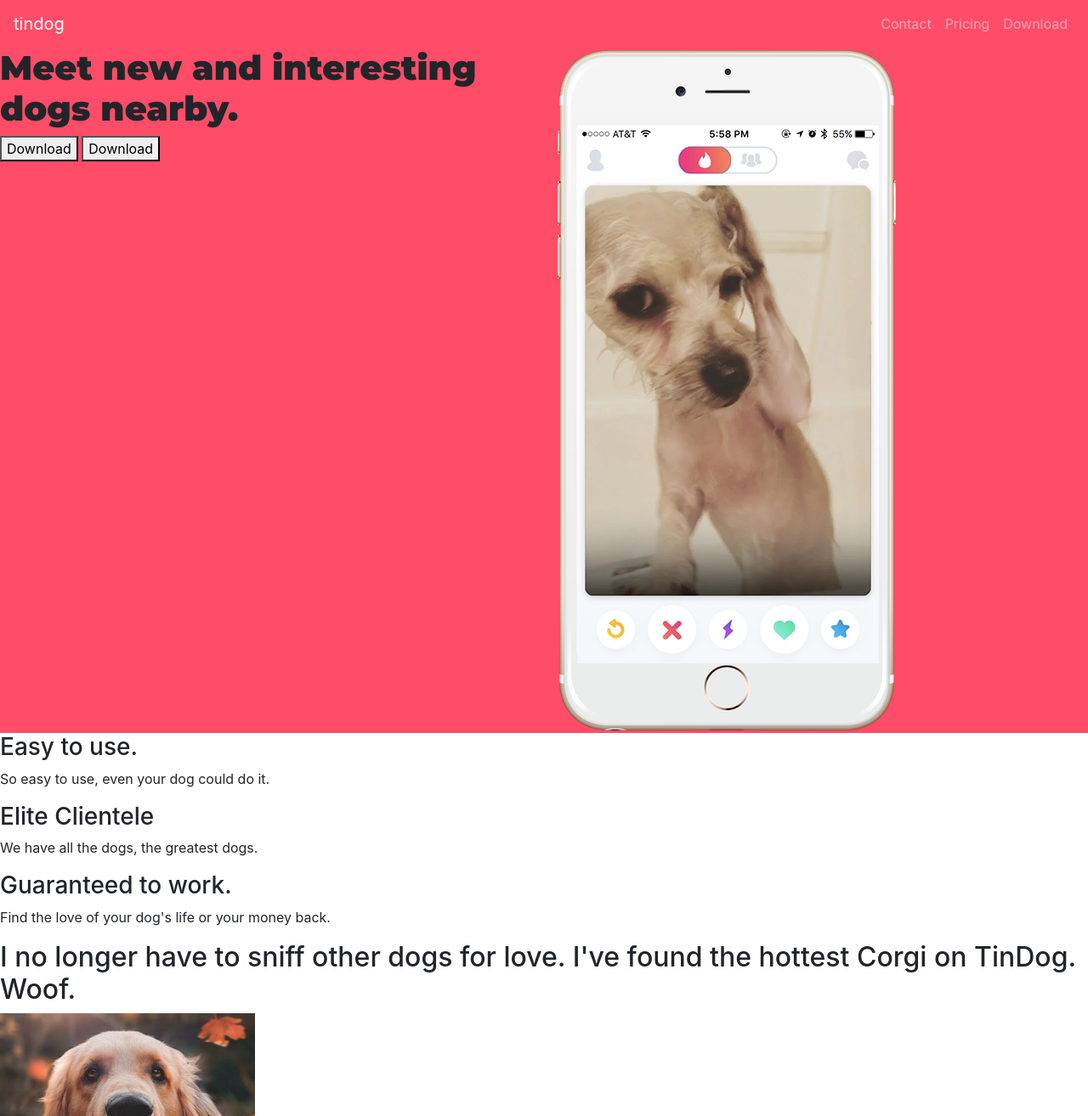
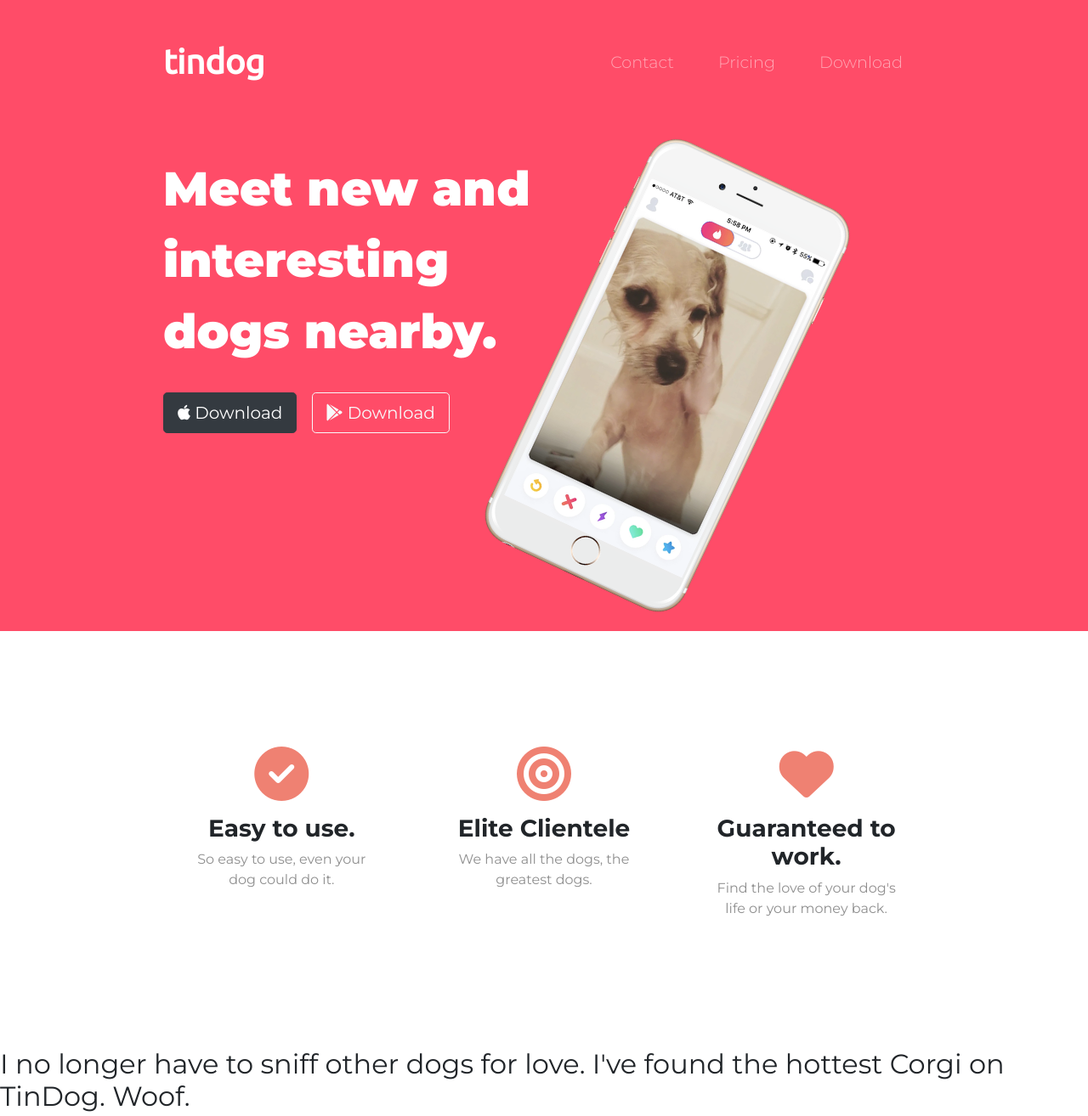
Before and after one commit to acristerna/Web-Developer-Bootcamp, a plain HTML site: page Bootstrap4/Tindog Project/index.html in a window 1280 px wide. Shown: the top 1314 px of the page at 85% size. Drawn offline with nearby package versions, Linux system fonts and the light colour scheme.

Commit message:
Nav and Features
Updates to HTML/CSS for Navbar and Features section

```diff
--- a/Bootstrap4/Tindog Project/css/styles.css
+++ b/Bootstrap4/Tindog Project/css/styles.css
@@ -1,10 +1,85 @@
+body {
+    font-family: 'Montserrat';
+}
+
 #title {
     background-color: #ff4c68;
+    color: #fff;
 }
 
 h1 {
     font-family: 'Montserrat';
     font-weight: 900;
-    font-size: 3rem;
+    font-size: 3.5rem;
     line-height: 1.5;
 }
+
+h3 {
+    font-family: 'Montserrat';
+    font-weight: 700;
+}
+
+p {
+    color: #8f8f8f;
+}
+
+.container-fluid{
+    padding: 3% 15%;
+}
+
+/* Navigation Bar */
+
+.navbar {
+    padding: 0 0 4.5rem;
+}
+
+.navbar-brand {
+    font-family: 'Ubuntu';
+    font-size: 2.5rem;
+    font-weight: bold;
+}
+
+.nav-item {
+    padding: 0 18px;
+}
+
+.nav-link {
+    font-size: 1.2rem;
+    font-family: 'Montserrat';
+    font-weight: 300;
+
+}
+
+/* Download Buttons */
+
+.download-button {
+    margin: 5% 3% 5% 0;
+}
+
+/* Title Image */
+
+.title-image {
+    width: 60%;
+    transform: rotate(25deg);
+}
+
+/* Features */
+
+#features {
+    padding: 7% 15%;
+}
+
+.feature-box {
+    text-align: center;
+    padding: 5%;
+
+}
+
+.feature-icon {
+    color: #ef8172;
+    margin-bottom: 1rem;
+}
+
+.feature-icon:hover {
+    color: #ff4c68;
+}
--- a/Bootstrap4/Tindog Project/index.html
+++ b/Bootstrap4/Tindog Project/index.html
@@ -4,17 +4,30 @@
 <head>
   <meta charset="utf-8">
   <title>TinDog</title>
+
+  <!-- Google Fonts -->
+  <link href="https://fonts.googleapis.com/css2?family=Montserrat:wght@300;400;700;900&family=Ubuntu&display=swap" rel="stylesheet">
+
+  <!-- CSS Stylesheets -->
+  <link rel="stylesheet" href="https://stackpath.bootstrapcdn.com/bootstrap/4.5.0/css/bootstrap.min.css" integrity="sha384-9aIt2nRpC12Uk9gS9baDl411NQApFmC26EwAOH8WgZl5MYYxFfc+NcPb1dKGj7Sk" crossorigin="anonymous">
   <link rel="stylesheet" href="css/styles.css">
-  <link rel="stylesheet" href="https://stackpath.bootstrapcdn.com/bootstrap/4.5.0/css/bootstrap.min.css" integrity="sha384-9aIt2nRpC12Uk9gS9baDl411NQApFmC26EwAOH8WgZl5MYYxFfc+NcPb1dKGj7Sk" crossorigin="anonymous">
 
-  <link href="https://fonts.googleapis.com/css2?family=Montserrat:wght@900&family=Ubuntu&display=swap" rel="stylesheet"
+ <!-- Font Awesome -->
+  <script src="https://kit.fontawesome.com/f891f30cd2.js" crossorigin="anonymous"></script>
+
+ <!-- Optional JavaScript -->
+    <!-- jQuery first, then Popper.js, then Bootstrap JS -->
+    <script src="https://code.jquery.com/jquery-3.5.1.slim.min.js" integrity="sha384-DfXdz2htPH0lsSSs5nCTpuj/zy4C+OGpamoFVy38MVBnE+IbbVYUew+OrCXaRkfj" crossorigin="anonymous"></script>
+    <script src="https://cdn.jsdelivr.net/npm/popper.js@1.16.0/dist/umd/popper.min.js" integrity="sha384-Q6E9RHvbIyZFJoft+2mJbHaEWldlvI9IOYy5n3zV9zzTtmI3UksdQRVvoxMfooAo" crossorigin="anonymous"></script>
+    <script src="https://stackpath.bootstrapcdn.com/bootstrap/4.5.0/js/bootstrap.min.js" integrity="sha384-OgVRvuATP1z7JjHLkuOU7Xw704+h835Lr+6QL9UvYjZE3Ipu6Tp75j7Bh/kR0JKI" crossorigin="anonymous"></script>
+
 
 </head>
 
 <body>
 
   <section id="title">
-
+    <div class= "container-fluid">
     <!-- Nav Bar -->
 
     <nav class = "navbar navbar-expand-md navbar-dark">
@@ -46,15 +59,17 @@
 
       <div class="col-lg-6">
       <h1>Meet new and interesting dogs nearby.</h1>
-      <button type="button">Download</button>
-      <button type="button">Download</button>
+      <button type="button" class="btn btn-dark btn-lg download-button"><i class="fab fa-apple"></i> Download</button>
+      <button type="button" class="btn btn-outline-light btn-lg download-button"><i class="fab fa-google-play"></i> Download</button>
       </div>
 
     <div class="col-lg-6">
-      <img src="images/iphone6.png" alt="iphone-mockup">
+      <img class="title-image" src="images/iphone6.png" alt="iphone-mockup">
     </div>
 
     </div>
+
+  </div>
 
   </section>
 
@@ -63,14 +78,27 @@
 
   <section id="features">
 
+    <div class="row">
+
+    <div class="feature-box col-lg-4">
+    <i class="feature-icon fas fa-check-circle fa-4x"></i>
     <h3>Easy to use.</h3>
     <p>So easy to use, even your dog could do it.</p>
+  </div>
 
+  <div class="feature-box col-lg-4">
+    <i class="feature-icon fas fa-bullseye fa-4x"></i>
     <h3>Elite Clientele</h3>
     <p>We have all the dogs, the greatest dogs.</p>
+    </div>
 
+    <div class="feature-box col-lg-4">
+    <i class="feature-icon fas fa-heart fa-4x"></i></i>
     <h3>Guaranteed to work.</h3>
     <p>Find the love of your dog's life or your money back.</p>
+    </div>
+
+  </div>
 
   </section>
 
@@ -155,11 +183,7 @@
 
   </footer>
 
-<!-- Optional JavaScript -->
-    <!-- jQuery first, then Popper.js, then Bootstrap JS -->
-    <script src="https://code.jquery.com/jquery-3.5.1.slim.min.js" integrity="sha384-DfXdz2htPH0lsSSs5nCTpuj/zy4C+OGpamoFVy38MVBnE+IbbVYUew+OrCXaRkfj" crossorigin="anonymous"></script>
-    <script src="https://cdn.jsdelivr.net/npm/popper.js@1.16.0/dist/umd/popper.min.js" integrity="sha384-Q6E9RHvbIyZFJoft+2mJbHaEWldlvI9IOYy5n3zV9zzTtmI3UksdQRVvoxMfooAo" crossorigin="anonymous"></script>
-    <script src="https://stackpath.bootstrapcdn.com/bootstrap/4.5.0/js/bootstrap.min.js" integrity="sha384-OgVRvuATP1z7JjHLkuOU7Xw704+h835Lr+6QL9UvYjZE3Ipu6Tp75j7Bh/kR0JKI" crossorigin="anonymous"></script>
+
 </body>
 
 </html>
```
Also changed, not shown: 1 other file.
